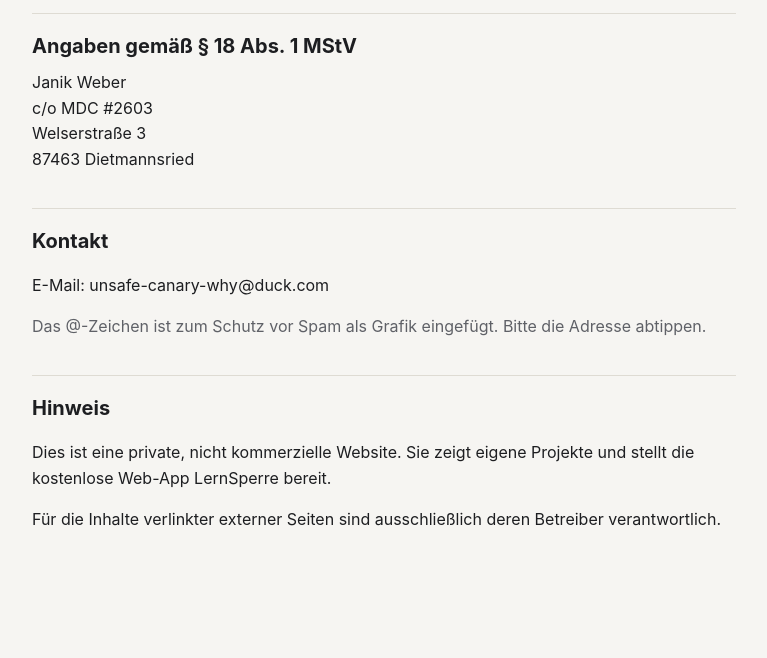
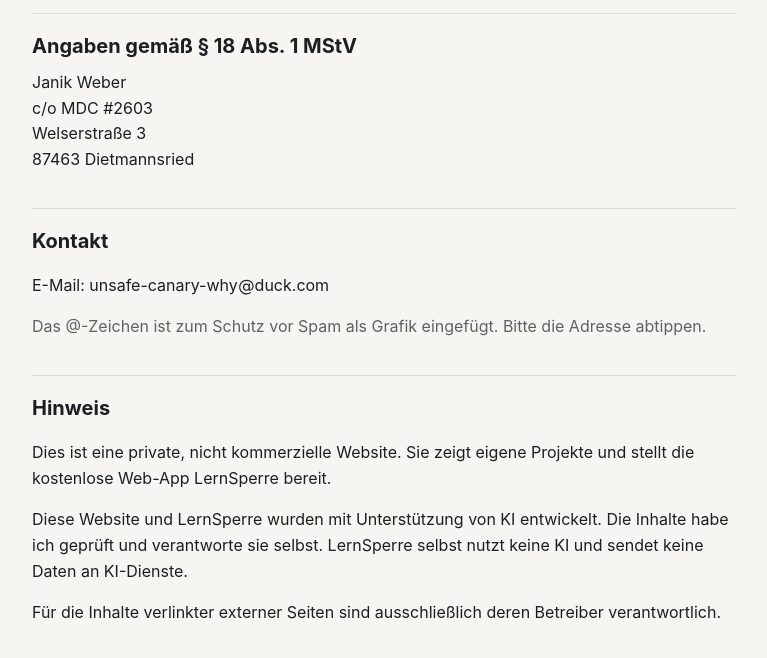
Before and after one commit to janiktest/trustfulwebsite, a plain HTML site: page impressum/index.html in a window 1280 px wide. Shown: the part 140-798 px from the top of the page, without its empty margins (256-1023 px from the left). Drawn offline with Linux system fonts and the light colour scheme.

Commit message:
Impressum: Hinweis auf Entwicklung mit KI-Unterstützung
Co-Authored-By: Claude Opus 5.5 <noreply@anthropic.com>
Claude-Session: https://claude.ai/code/session_01QLtQbFGFJbEua5QsNZvUMZ

```diff
--- a/impressum/index.html
+++ b/impressum/index.html
@@ -74,6 +74,8 @@
         <h2>Hinweis</h2>
         <p>Dies ist eine private, nicht kommerzielle Website. Sie zeigt eigene Projekte und stellt die kostenlose
             Web-App LernSperre bereit.</p>
+        <p>Diese Website und LernSperre wurden mit Unterstützung von KI entwickelt. Die Inhalte habe ich geprüft und
+            verantworte sie selbst. LernSperre selbst nutzt keine KI und sendet keine Daten an KI-Dienste.</p>
         <p>Für die Inhalte verlinkter externer Seiten sind ausschließlich deren Betreiber verantwortlich.</p>
     </main>
 </body>
```
